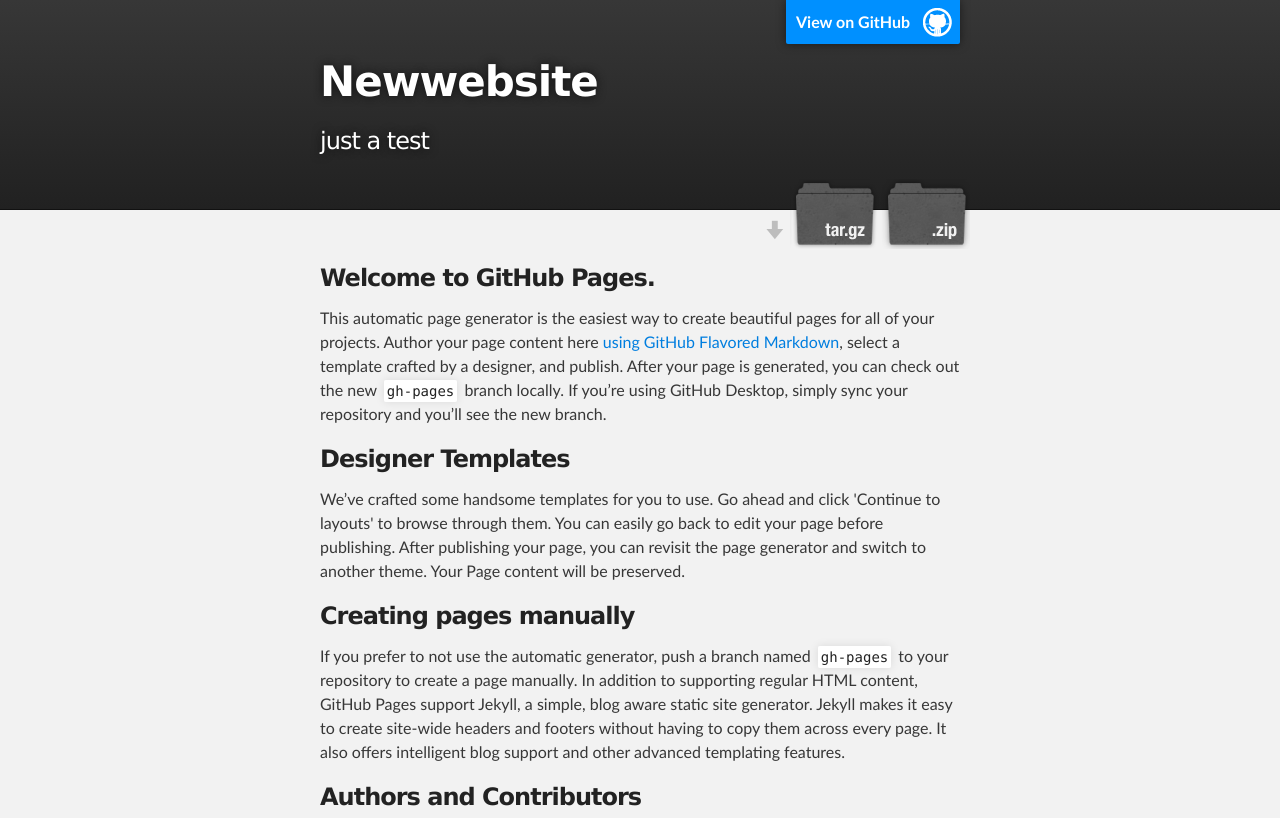
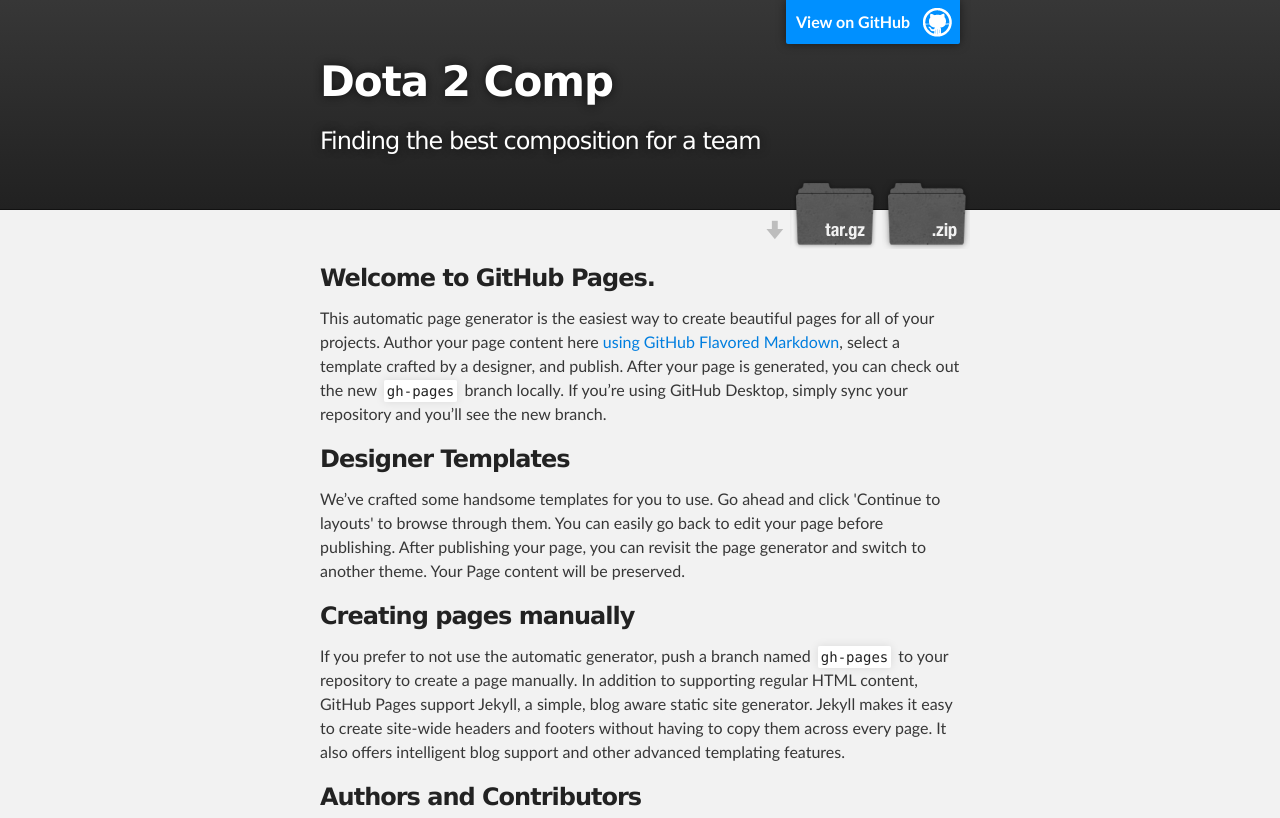
Before and after one commit to ntiner1/newwebsite, a plain HTML site: page index.html in a window 1280 px wide. Shown: the top 818 px of the page. Drawn offline with Linux system fonts and the light colour scheme.

Commit message:
Update index.html

```diff
--- a/index.html
+++ b/index.html
@@ -18,8 +18,8 @@
         <header class="inner">
           <a id="forkme_banner" href="https://github.com/ntiner1/newwebsite">View on GitHub</a>
 
-          <h1 id="project_title">Newwebsite</h1>
-          <h2 id="project_tagline">just a test</h2>
+          <h1 id="project_title">Dota 2 Comp</h1>
+          <h2 id="project_tagline">Finding the best composition for a team</h2>
 
             <section id="downloads">
               <a class="zip_download_link" href="https://github.com/ntiner1/newwebsite/zipball/master">Download this project as a .zip file</a>
```
